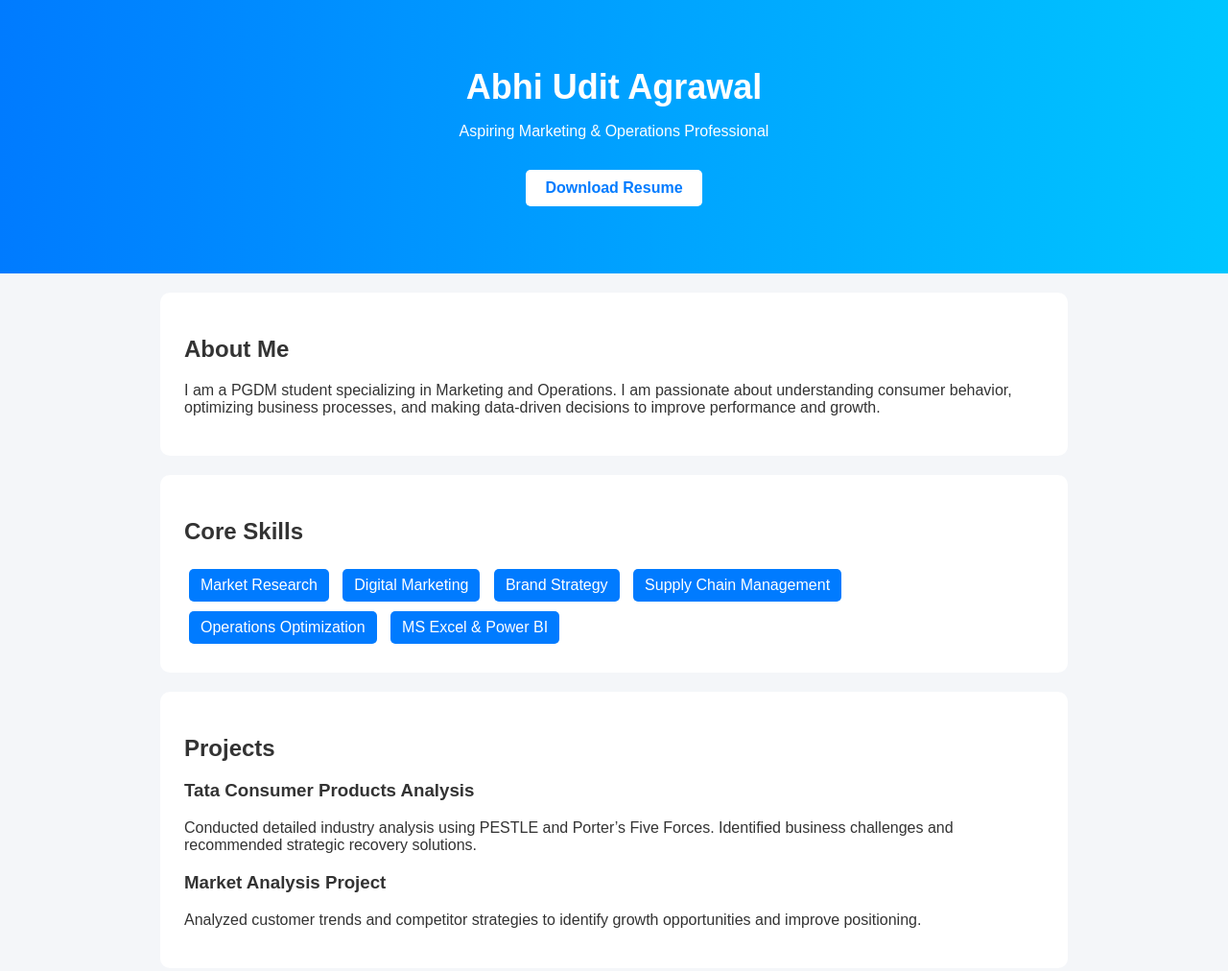
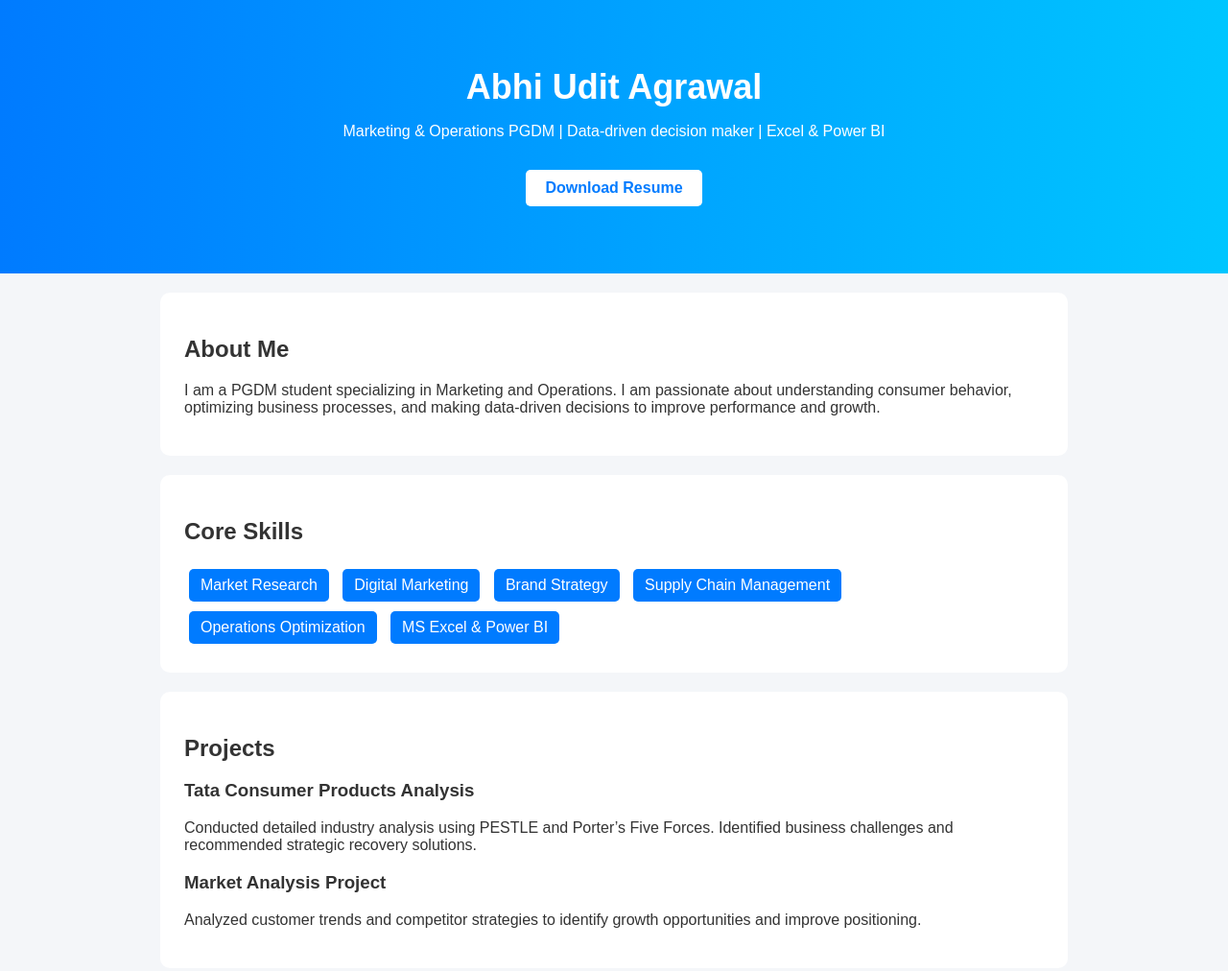
Before and after one commit to abhiuditagrawal-source/Portfolio, a plain HTML site: page index.html in a window 1280 px wide. Shown: the top 1012 px of the page at 96% size. Drawn offline with Linux system fonts and the light colour scheme.

Commit message:
Update index.html

```diff
--- a/index.html
+++ b/index.html
@@ -10,7 +10,7 @@
     <!-- HERO SECTION -->
     <header class="hero">
         <h1>Abhi Udit Agrawal</h1>
-        <p>Aspiring Marketing & Operations Professional</p>
+        <p>Marketing & Operations PGDM | Data-driven decision maker | Excel & Power BI</p>
 
         <!-- IMPORTANT BUTTON FIXED -->
         <a href="./Resume.pdf" download class="btn">Download Resume</a>
```
